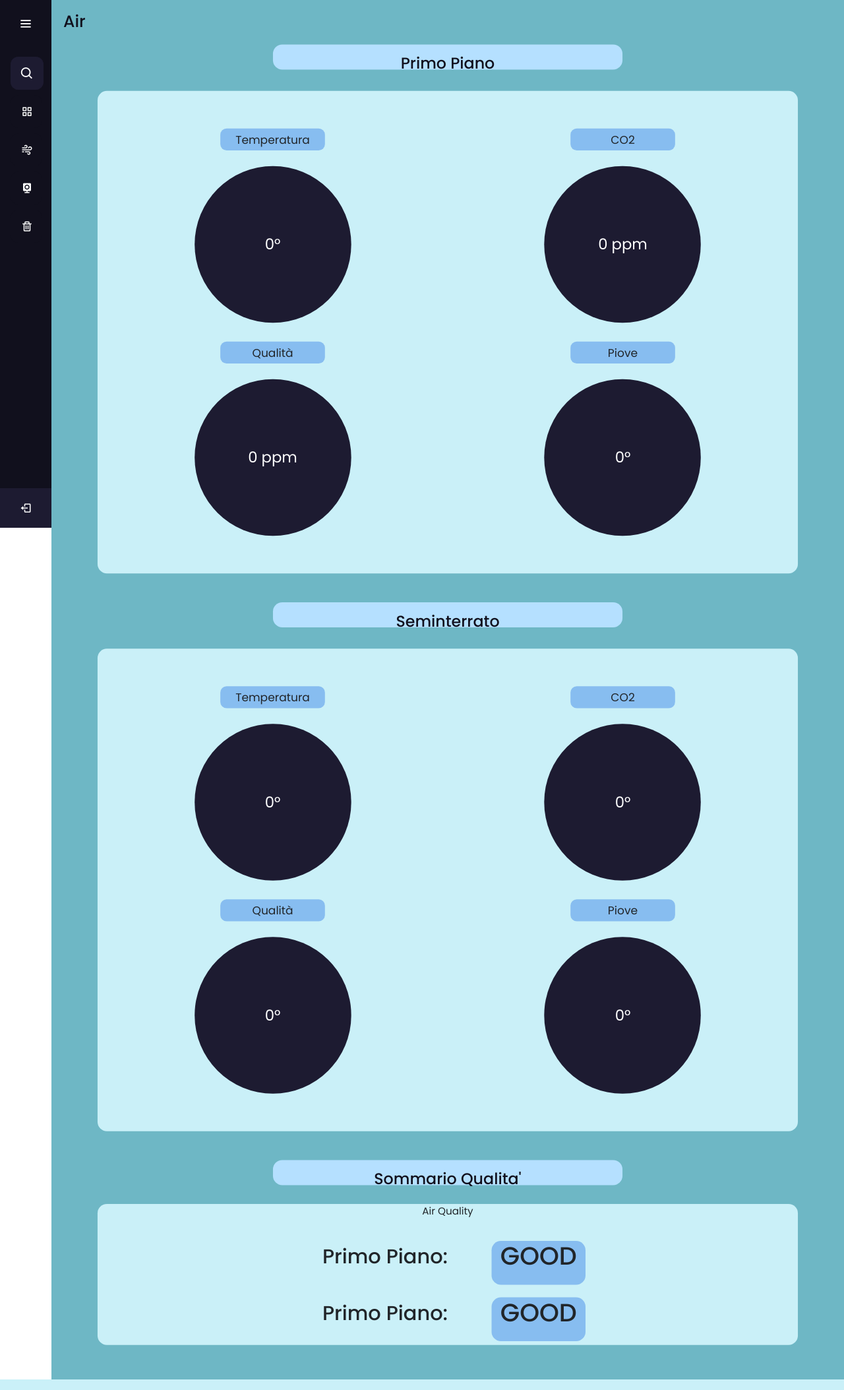
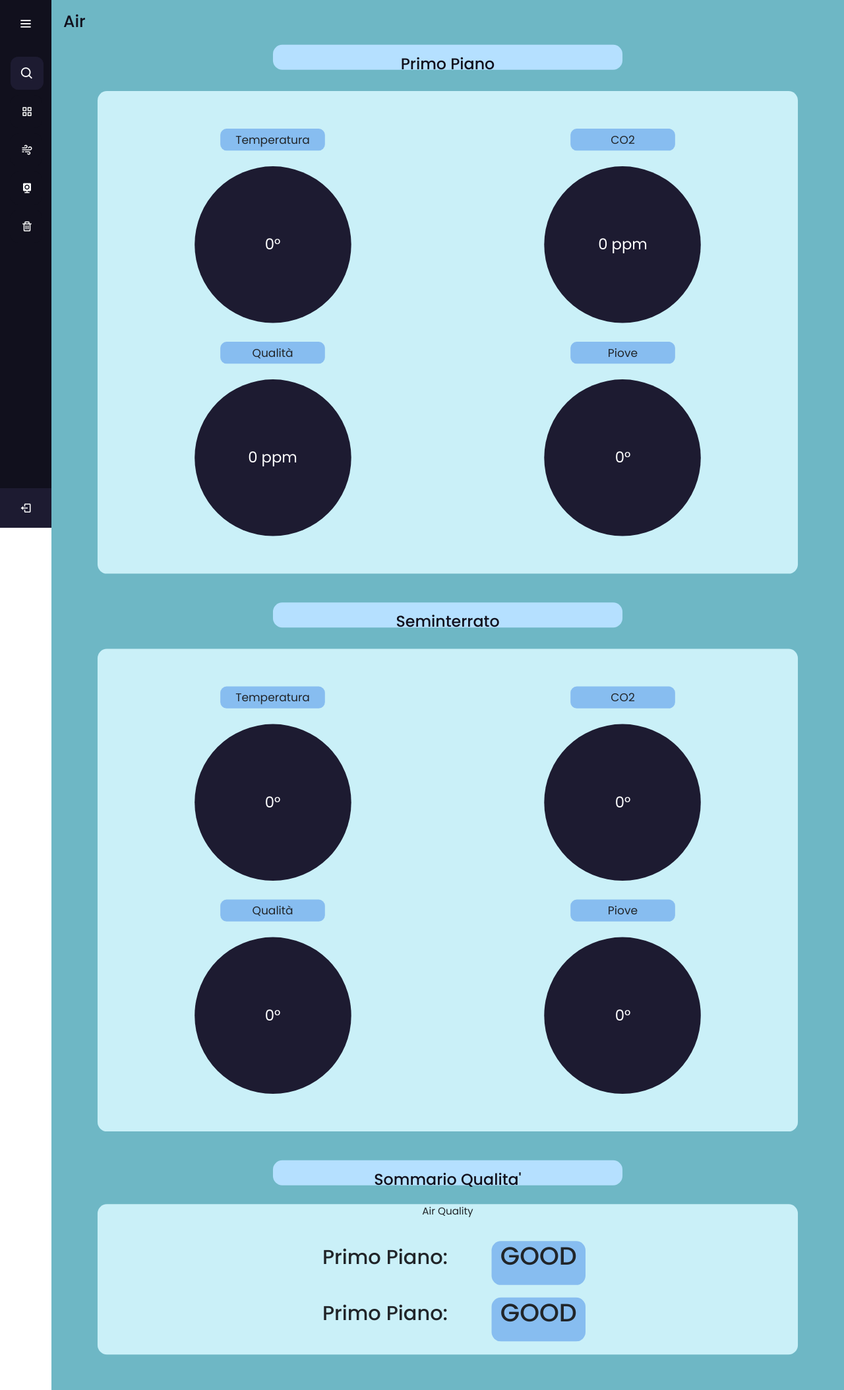
Before and after one commit to oberdfr/MonitoringSystem_WebServer, a Flask app: page /air.html in a window 1280 px wide. Shown: the whole page at 66% size. Run offline with Flask 3, Linux system fonts and the light colour scheme; the visitor is signed in with stand-in values (Sample User, id 1); parts of the project's set-up code (start-up, migrations or seed data) failed here and were passed over.

Commit message:
website: fix air summary lenght

```diff
--- a/templates/air.html
+++ b/templates/air.html
@@ -141,7 +141,7 @@
           </div>
 
           <div style="width: 100%;">
-            <div id="airQualityResult" class="result_air_text col" style="height: 225px; margin: 0px; width: 100%;">
+            <div id="airQualityResult" class="result_air_text col" style="height: 240px; margin: 0px; width: 100%;">
               Air Quality
 
               <div class="row align-items-center text-center" style="width: 500px; margin: auto; margin-top: 35px;">
```
